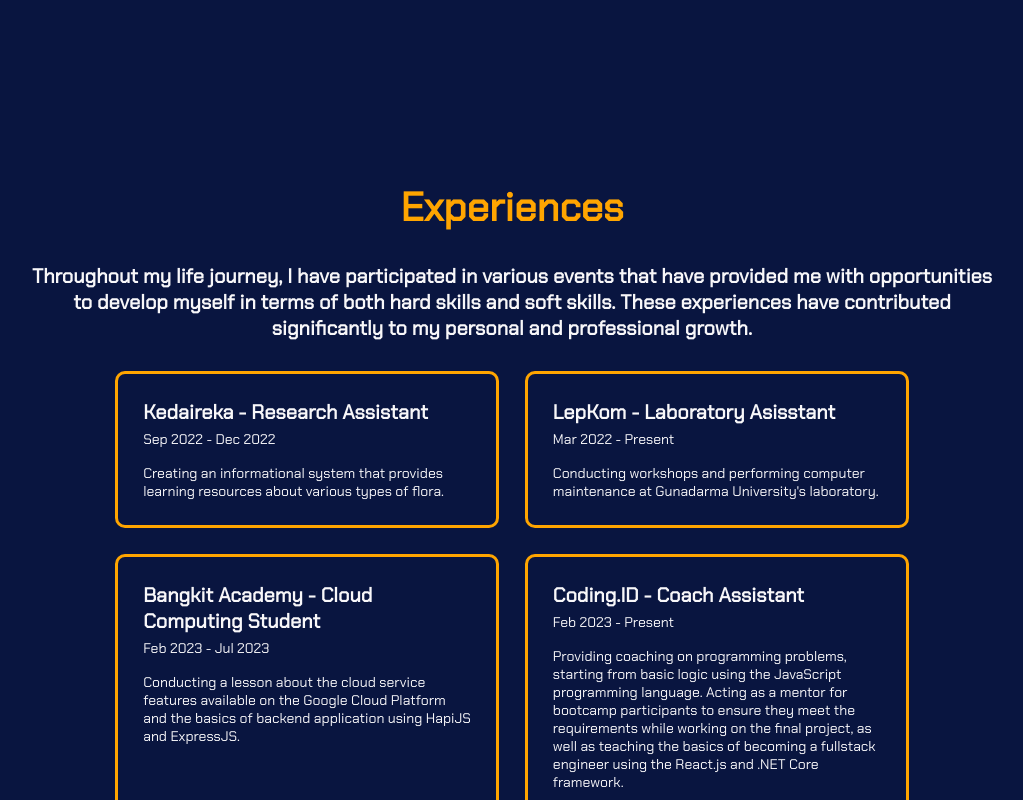
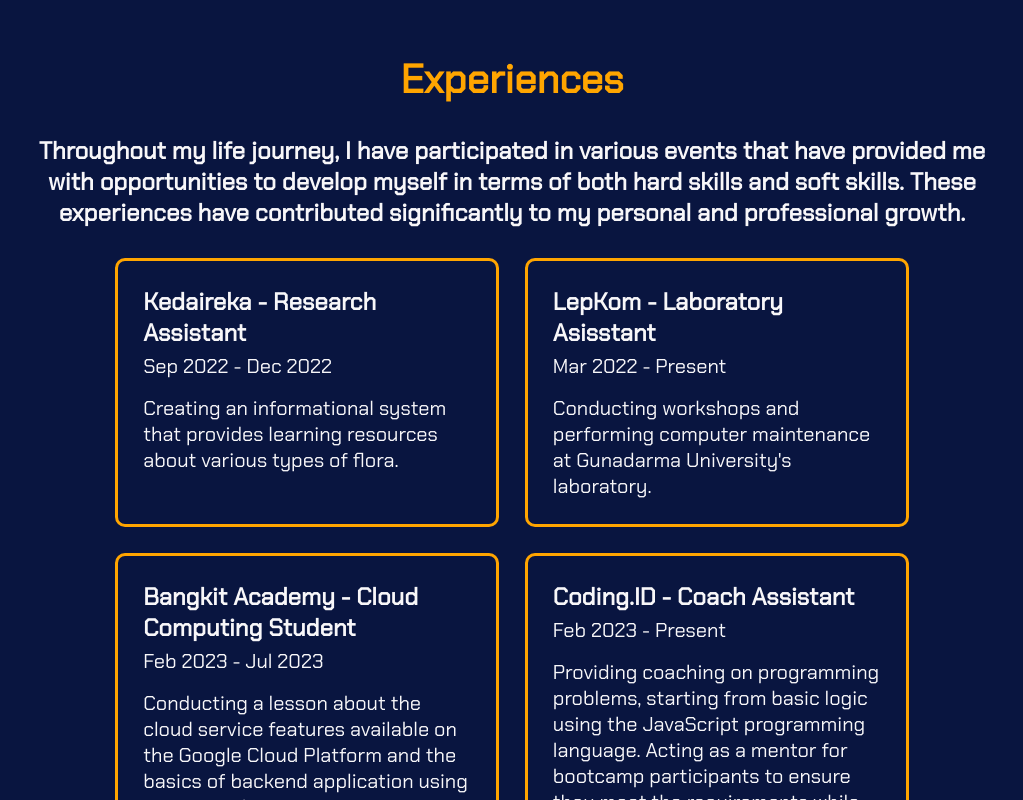
Before and after one commit to calvindany/Portofolio-2023, a React (Vite) app: page / in a window 1280 px wide. Shown: the part 1500-2300 px from the top of the page, without its empty margins (128-1151 px from the left). Built offline with nearby package versions, Linux system fonts and the light colour scheme.

Commit message:
Add github deploy workflow

```diff
--- a/package.json
+++ b/package.json
@@ -1,4 +1,5 @@
 {
+  "homepage": "https://calvindany.github.io/Portofolio-2023",
   "name": "portofolio-2023",
   "private": true,
   "version": "0.0.0",
@@ -27,6 +28,7 @@
     "eslint-plugin-react": "^7.32.2",
     "eslint-plugin-react-hooks": "^4.6.0",
     "eslint-plugin-react-refresh": "^0.4.3",
+    "gh-pages": "^6.0.0",
     "vite": "^4.4.5"
   }
 }
--- a/src/assets/css/Root.css
+++ b/src/assets/css/Root.css
@@ -26,12 +26,12 @@
 }
 
 .display-3 {
-  font-size: 20px;
+  font-size: 24px;
   font-weight: 600;
 }
 
 .display-4 {
-  font-size: 14px;
+  font-size: 20px;
 }
 
 .highlight {
```
Also changed, not shown: 1 other file (tests, documents, lock files or other folders).
